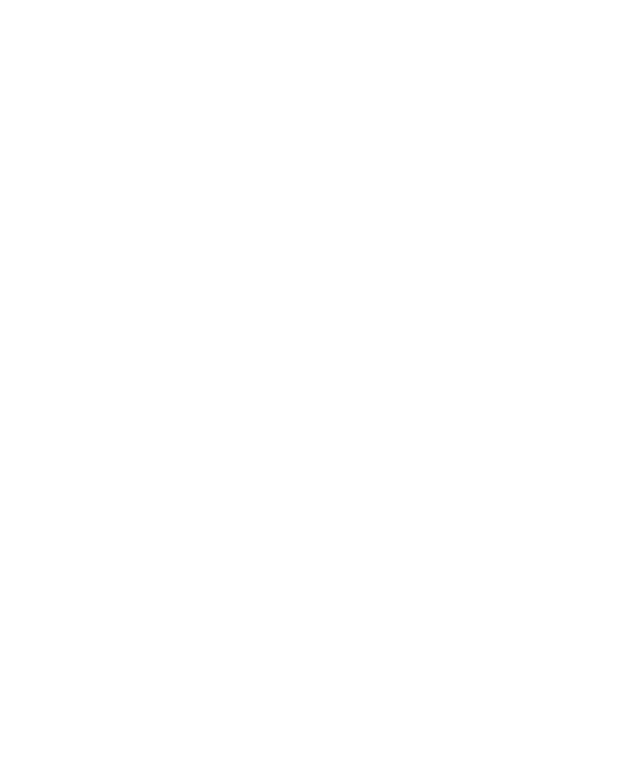
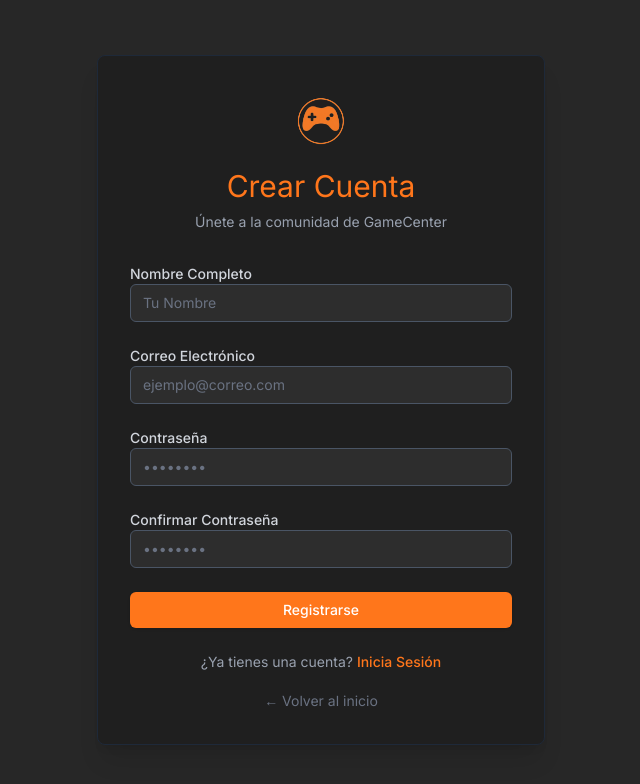
Before and after one commit to Ivan-Beltran/gameShop, a Vue app in the folder gameShopCode/: page /register in a window 1280 px wide. Before the commit this address had no page. Shown: the top 784 px of the page, without its empty margins (319-959 px from the left). Built offline with nearby package versions, Linux system fonts and the light colour scheme.

Commit message:
reparando rutas html

```diff
--- a/gameShopCode/src/components/Header.vue
+++ b/gameShopCode/src/components/Header.vue
@@ -61,7 +61,7 @@
 
         <!-- Iniciar sesión -->
         <a
-          href="/login.html"
+          href="/login"
           aria-label="Iniciar sesión"
           class="w-6 h-6 sm:w-7 sm:h-7 md:w-8 md:h-8 flex items-center justify-center hover:opacity-70 transition-opacity focus:outline-none focus:ring-2 focus:ring-amber-400 focus:ring-offset-2 focus:ring-offset-[#020617] rounded"
         >
--- /dev/null
+++ b/gameShopCode/src/pages/Login.vue
@@ -0,0 +1,84 @@
+ <script setup>
+        import { ref } from "vue";
+        import { useRouter } from "vue-router";
+
+        const router = useRouter();
+
+        const email = ref("");
+        const password = ref("");
+
+        function handleLogin() {
+            const storedEmail = localStorage.getItem("userEmail");
+            const storedPassword = localStorage.getItem("userPassword");
+
+            if (email.value === storedEmail && password.value === storedPassword) {
+                router.push("/");
+            } else {
+                alert("El correo o la contraseña no coinciden");
+            }
+        }
+</script>
+
+
+<template>
+    <div class="bg-[#272727] font-['Inter'] flex items-center justify-center min-h-screen text-white">
+        <div class="w-full max-w-md p-8 rounded-lg shadow-xl bg-[#1f1f1f] border border-gray-800">
+            <!-- Logo y título -->
+            <div class="text-center mb-8">
+                <img src="/img/logGame.png" alt="GameCenter Logo" class="h-16 mx-auto mb-4 object-contain" />
+
+                <h2 class="text-3xl font-normal text-[#ff761b]">Iniciar Sesión</h2>
+                <p class="mt-2 text-sm text-gray-400">Bienvenido de nuevo a GameCenter</p>
+            </div>
+
+            <!-- FORMULARIO -->
+            <form @submit.prevent="handleLogin" class="space-y-6">
+                <!-- Email -->
+                <div>
+                    <label for="email" class="block text-sm font-medium text-gray-300">
+                        Correo Electrónico
+                    </label>
+
+                    <input v-model="email" type="email" id="email" required class="mt-1 block w-full px-3 py-2 bg-[#2d2d2d] border border-gray-600 rounded-md
+                   text-white placeholder-gray-500 focus:outline-none focus:border-[#ff761b]
+                   focus:ring-1 focus:ring-[#ff761b] sm:text-sm transition-colors" placeholder="ejemplo@correo.com" />
+                </div>
+
+                <!-- Password -->
+                <div>
+                    <label for="password" class="block text-sm font-medium text-gray-300">
+                        Contraseña
+                    </label>
+
+                    <input v-model="password" type="password" id="password" required class="mt-1 block w-full px-3 py-2 bg-[#2d2d2d] border border-gray-600 rounded-md
+                   text-white placeholder-gray-500 focus:outline-none focus:border-[#ff761b]
+                   focus:ring-1 focus:ring-[#ff761b] sm:text-sm transition-colors" placeholder="••••••••" />
+                </div>
+
+                <!-- Botón -->
+                <button type="submit" class="w-full flex justify-center py-2 px-4 border border-transparent rounded-md
+                 shadow-sm text-sm font-medium text-white bg-[#ff761b] hover:bg-[#e06516]
+                 focus:outline-none focus:ring-2 focus:ring-offset-2 focus:ring-[#ff761b]
+                 transition-colors">
+                    Ingresar
+                </button>
+            </form>
+
+            <!-- Footer -->
+            <div class="mt-6 text-center">
+                <p class="text-sm text-gray-400">
+                    ¿No tienes una cuenta?
+                    <RouterLink to="/register" class="font-medium text-[#ff761b] hover:text-[#e06516]">
+                        Regístrate
+                    </RouterLink>
+                </p>
+
+                <div class="mt-4">
+                    <RouterLink to="/" class="text-sm text-gray-500 hover:text-gray-300 transition-colors">
+                        ← Volver al inicio
+                    </RouterLink>
+                </div>
+            </div>
+        </div>
+    </div>
+</template>
--- /dev/null
+++ b/gameShopCode/src/pages/Register.vue
@@ -0,0 +1,119 @@
+<script setup>
+import { ref } from 'vue'
+import { useRouter } from 'vue-router'
+
+const router = useRouter()
+
+const name = ref('')
+const email = ref('')
+const password = ref('')
+const confirmPassword = ref('')
+
+function registerUser() {
+  if (password.value !== confirmPassword.value) {
+    alert('Las contraseñas no coinciden')
+    return
+  }
+
+  // Guardar datos en localStorage
+  localStorage.setItem('userName', name.value)
+  localStorage.setItem('userEmail', email.value)
+  localStorage.setItem('userPassword', password.value)
+
+  router.push('/')
+}
+</script>
+
+<template>
+  <div class="bg-[#272727] font-['Inter'] flex items-center justify-center min-h-screen text-white">
+    <div class="w-full max-w-md p-8 rounded-lg shadow-xl bg-[#1f1f1f] border border-gray-800">
+
+      <!-- LOGO -->
+      <div class="text-center mb-8">
+        <img src="/img/logGame.png" alt="GameCenter Logo" class="h-16 mx-auto mb-4 object-contain">
+        <h2 class="text-3xl font-normal text-[#ff761b]">Crear Cuenta</h2>
+        <p class="mt-2 text-sm text-gray-400">Únete a la comunidad de GameCenter</p>
+      </div>
+
+      <!-- FORMULARIO -->
+      <form @submit.prevent="registerUser" class="space-y-6">
+        <div>
+          <label class="block text-sm font-medium text-gray-300">Nombre Completo</label>
+          <input
+            v-model="name"
+            type="text"
+            required
+            placeholder="Tu Nombre"
+            class="block w-full px-3 py-2 bg-[#2d2d2d] border border-gray-600 rounded-md text-white
+                   placeholder-gray-500 focus:outline-none focus:border-[#ff761b] focus:ring-1
+                   focus:ring-[#ff761b] sm:text-sm transition-colors"
+          >
+        </div>
+
+        <div>
+          <label class="block text-sm font-medium text-gray-300">Correo Electrónico</label>
+          <input
+            v-model="email"
+            type="email"
+            required
+            placeholder="ejemplo@correo.com"
+            class="block w-full px-3 py-2 bg-[#2d2d2d] border border-gray-600 rounded-md text-white
+                   placeholder-gray-500 focus:outline-none focus:border-[#ff761b] focus:ring-1
+                   focus:ring-[#ff761b] sm:text-sm transition-colors"
+          >
+        </div>
+
+        <div>
+          <label class="block text-sm font-medium text-gray-300">Contraseña</label>
+          <input
+            v-model="password"
+            type="password"
+            required
+            placeholder="••••••••"
+            class="block w-full px-3 py-2 bg-[#2d2d2d] border border-gray-600 rounded-md text-white
+                   placeholder-gray-500 focus:outline-none focus:border-[#ff761b] focus:ring-1
+                   focus:ring-[#ff761b] sm:text-sm transition-colors"
+          >
+        </div>
+
+        <div>
+          <label class="block text-sm font-medium text-gray-300">Confirmar Contraseña</label>
+          <input
+            v-model="confirmPassword"
+            type="password"
+            required
+            placeholder="••••••••"
+            class="block w-full px-3 py-2 bg-[#2d2d2d] border border-gray-600 rounded-md text-white
+                   placeholder-gray-500 focus:outline-none focus:border-[#ff761b] focus:ring-1
+                   focus:ring-[#ff761b] sm:text-sm transition-colors"
+          >
+        </div>
+
+        <button
+          type="submit"
+          class="w-full flex justify-center py-2 px-4 rounded-md shadow-sm text-sm font-medium
+                 text-white bg-[#ff761b] hover:bg-[#e06516] focus:outline-none focus:ring-2
+                 focus:ring-offset-2 focus:ring-[#ff761b] transition-colors"
+        >
+          Registrarse
+        </button>
+      </form>
+
+      <!-- FOOTER -->
+      <div class="mt-6 text-center">
+        <p class="text-sm text-gray-400">
+          ¿Ya tienes una cuenta?
+          <router-link to="/login" class="font-medium text-[#ff761b] hover:text-[#e06516]">
+            Inicia Sesión
+          </router-link>
+        </p>
+
+        <div class="mt-4">
+          <router-link to="/" class="text-sm text-gray-500 hover:text-gray-300 transition-colors">
+            ← Volver al inicio
+          </router-link>
+        </div>
+      </div>
+    </div>
+  </div>
+</template>
--- a/gameShopCode/src/router/index.js
+++ b/gameShopCode/src/router/index.js
@@ -6,6 +6,8 @@
 import PcPage from '@/pages/PcPage.vue'
 import SalePage from '@/pages/SalePage.vue'
 import UserProfile from '@/pages/UserProfile.vue'
+import Login from '@/pages/Login.vue'
+import Register from '@/pages/Register.vue'
 
 
 const routes = [
@@ -43,6 +45,16 @@
     path: '/profile',
     name: 'UserProfile',
     component: UserProfile
+  },
+  {
+    path: '/login',
+    name: 'login',
+    component: Login
+  }
+  ,{
+    path: '/register',
+    name: 'register',
+    component: Register
   }
 ]
 
```
